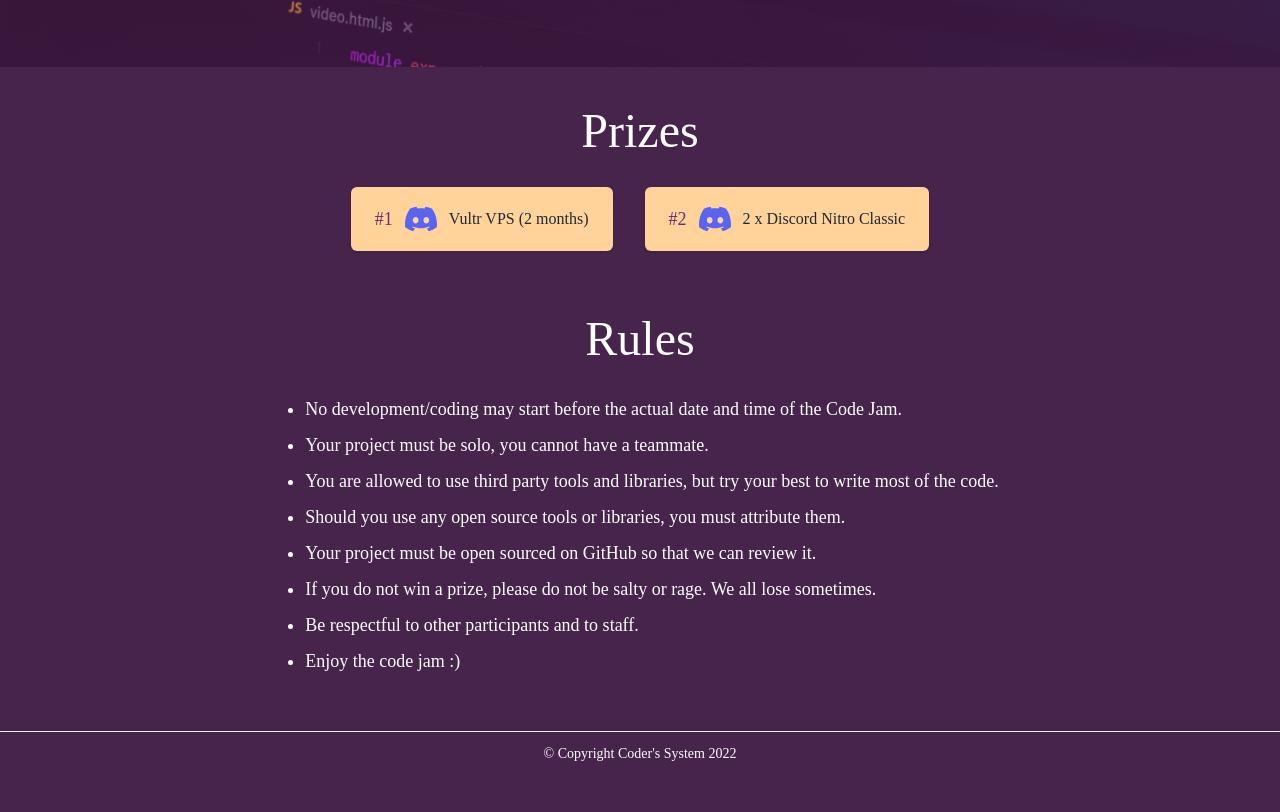
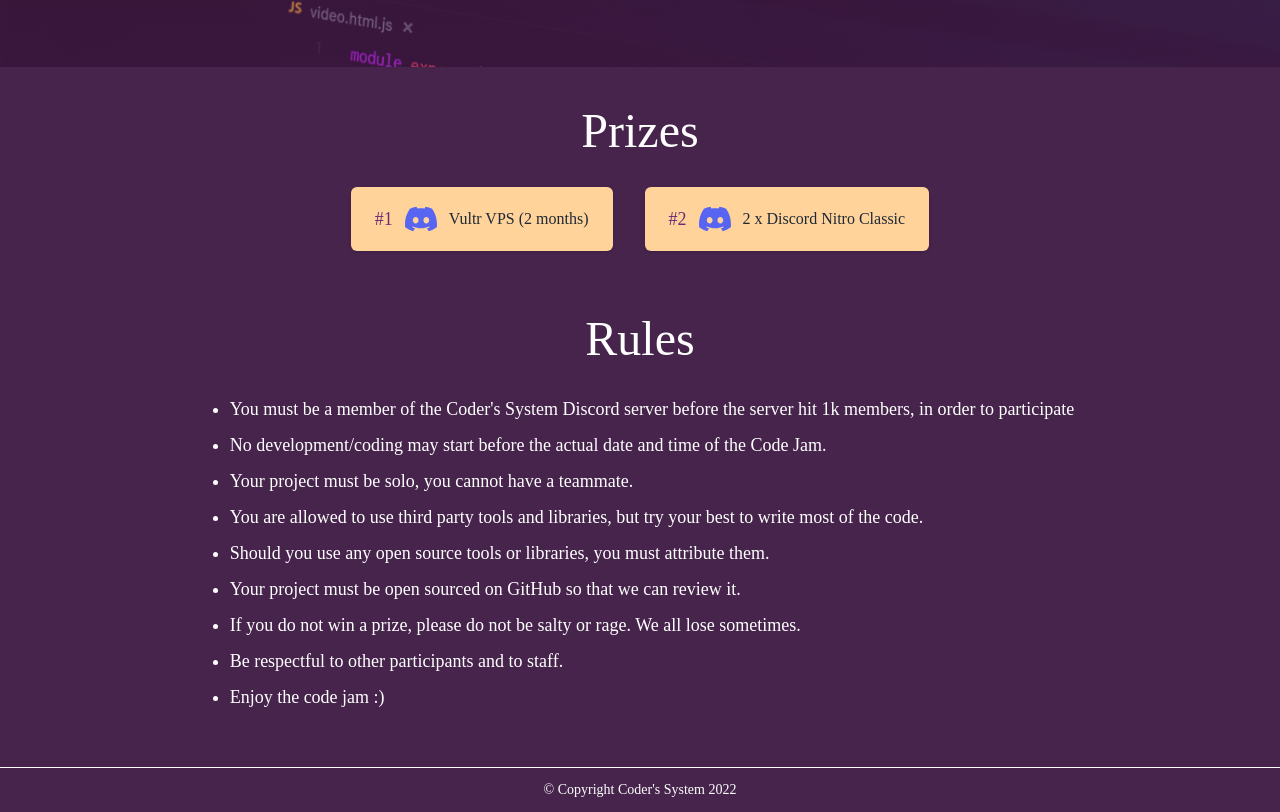
Before and after one commit to Coders-System/1k-code-jam, a React (Create React App) app in the folder web/: page / in a window 1280 px wide. Shown: the part 681-1493 px from the top of the page. Before the commit the page ends 1457 px from the top, so only its background shows below. Built offline with nearby package versions, Linux system fonts and the light colour scheme; no server answers.

Commit message:
Added a member requirement rule

```diff
--- a/web/src/constants.ts
+++ b/web/src/constants.ts
@@ -23,6 +23,7 @@ export const prizes: Prize[] = [
 ];
 
 export const rules: string[] = [
+  "You must be a member of the Coder's System Discord server before the server hit 1k members, in order to participate",
   "No development/coding may start before the actual date and time of the Code Jam.",
   "Your project must be solo, you cannot have a teammate.",
   "You are allowed to use third party tools and libraries, but try your best to write most of the code.",
```
